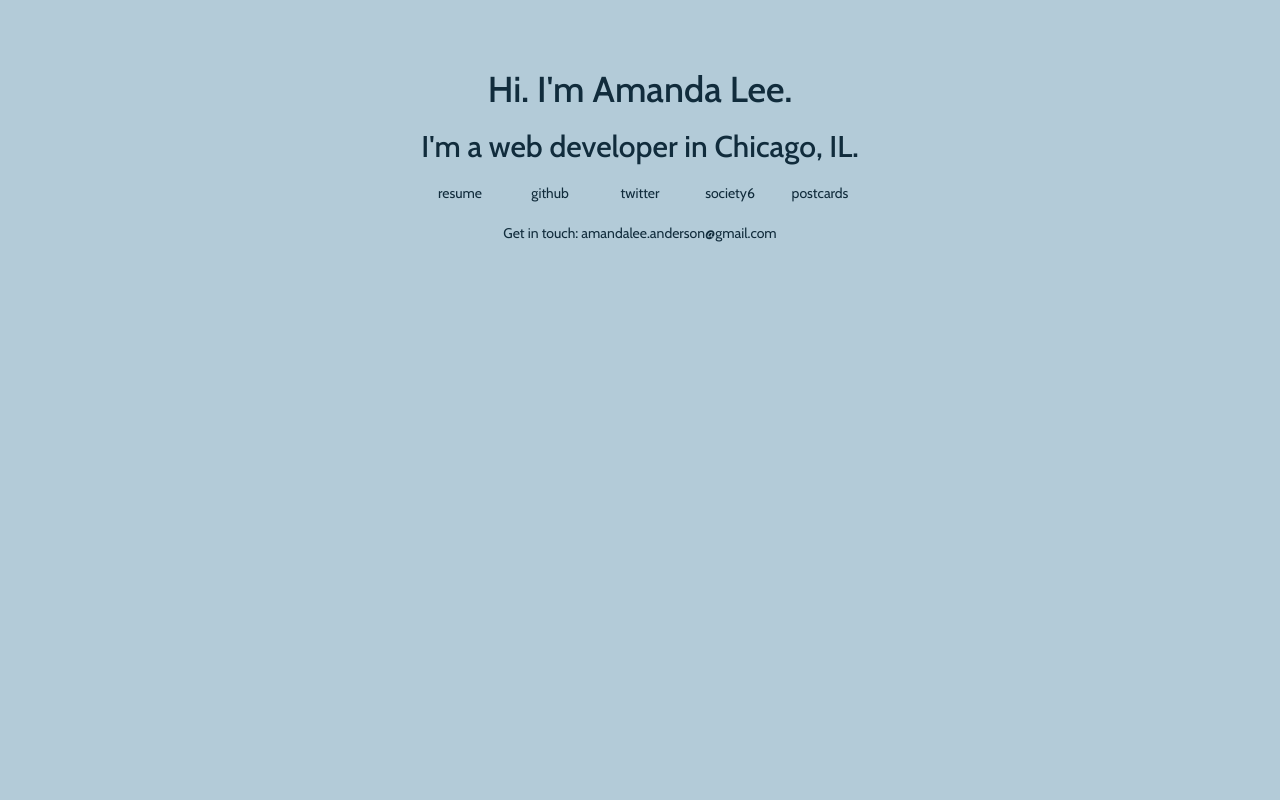
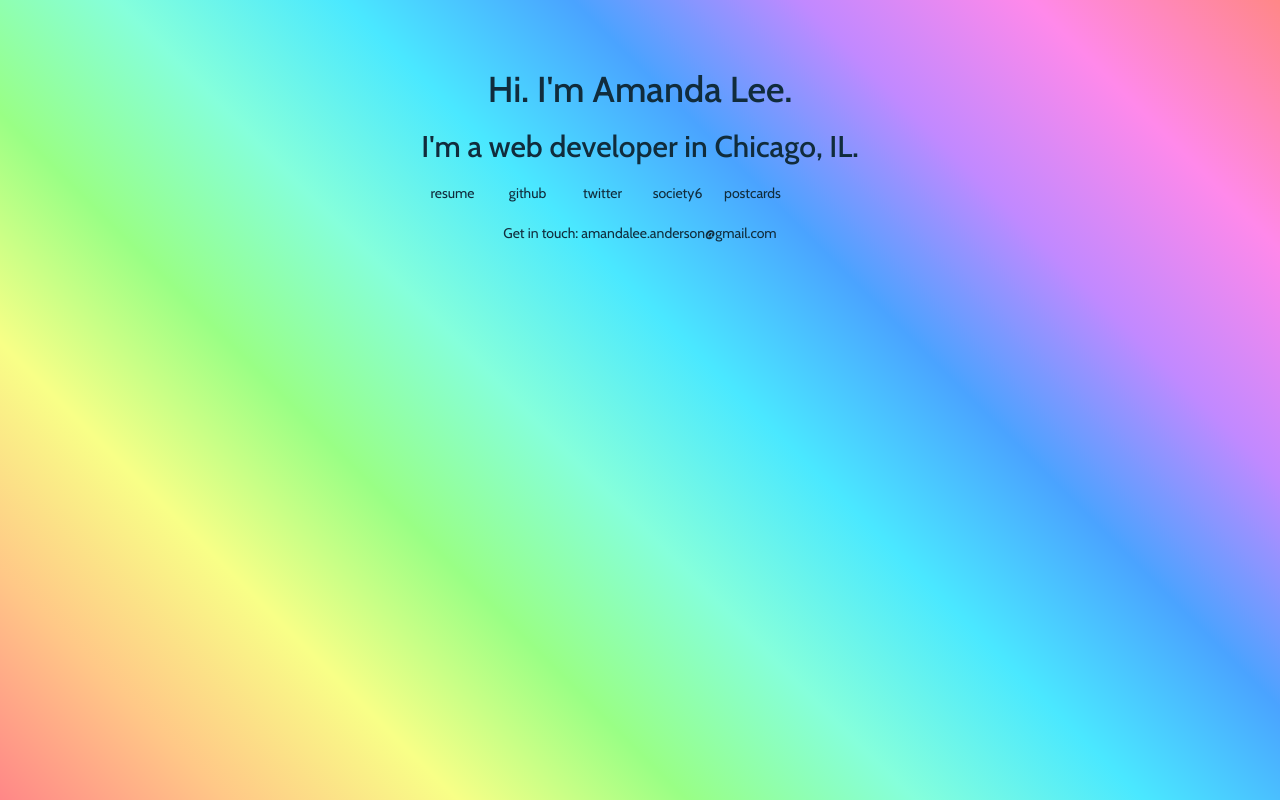
Before and after one commit to amandaleee/personal-site, a plain HTML site: page index.html in a window 1280 px wide. Drawn offline with nearby package versions, Linux system fonts and the light colour scheme.

Commit message:
fuckin' gradient

```diff
--- /dev/null
+++ b/animation.scss
@@ -0,0 +1,43 @@
+body {
+	background: #ff8787;
+
+	background: -moz-linear-gradient(45deg,
+		rgba(255, 135, 135, 1) 0%,
+		rgba(255, 200, 135, 1) 11%,
+		rgba(248, 255, 135, 1) 22%,
+		rgba(153, 255, 133, 1) 33%,
+		rgba(133, 255, 219, 1) 44%,
+		rgba(74, 232, 255, 1) 55%,
+		rgba(74, 163, 255, 1) 66%,
+		rgba(193, 137, 235, 1) 77%,
+		rgba(255, 137, 235, 1) 88%,
+		rgba(255, 135, 135, 1) 100%);
+
+	background: -webkit-linear-gradient(45deg,
+		rgba(255, 135, 135, 1) 0%,
+		rgba(255, 200, 135, 1) 11%,
+		rgba(248, 255, 135, 1) 22%,
+		rgba(153, 255, 133, 1) 33%,
+		rgba(133, 255, 219, 1) 44%,
+		rgba(74, 232, 255, 1) 55%,
+		rgba(74, 163, 255, 1) 66%,
+		rgba(193, 137, 235, 1) 77%,
+		rgba(255, 137, 235, 1) 88%,
+		rgba(255, 135, 135, 1) 100%);
+
+	background: linear-gradient(45deg,
+		rgba(255, 135, 135, 1) 0%,
+		rgba(255, 200, 135, 1) 11%,
+		rgba(248, 255, 135, 1) 22%,
+		rgba(153, 255, 133, 1) 33%,
+		rgba(133, 255, 219, 1) 44%,
+		rgba(74, 232, 255, 1) 55%,
+		rgba(74, 163, 255, 1) 66%,
+		rgba(193, 137, 235, 1) 77%,
+		rgba(255, 137, 235, 1) 88%,
+		rgba(255, 135, 135, 1) 100%);
+
+}
+
+
+//
--- a/style.scss
+++ b/style.scss
@@ -3,6 +3,17 @@
 $background: #b3cbd8;
 $text: #112c3c;
 $text-lighter: #255673;
+
+//gradient background
+
+@import 'animation';
+body {
+	background: #ff8787;
+	background: -moz-linear-gradient(45deg, #ff8787 0%, #ffc887 11%, #f8ff87 22%, #99ff85 33%, #85ffdb 44%, #4ae8ff 55%, #4aa3ff 66%, #c189ff 77%, #ff89ea 88%, #ff8787 100%);
+	background: -webkit-linear-gradient(45deg, #ff8787 0%,#ffc887 11%,#f8ff87 22%,#99ff85 33%,#85ffdb 44%,#4ae8ff 55%,#4aa3ff 66%,#c189ff 77%,#ff89ea 88%,#ff8787 100%);
+	background: linear-gradient(45deg, #ff8787 0%,#ffc887 11%,#f8ff87 22%,#99ff85 33%,#85ffdb 44%,#4ae8ff 55%,#4aa3ff 66%,#c189ff 77%,#ff89ea 88%,#ff8787 100%);
+}
+
 
 //mixins
 $li_width: percentage(1/6);
@@ -10,7 +21,7 @@ $li_width: percentage(1/6);
 //styles
 
 body {
-	background-color: $background;
+	// background-color: $background;
 	color: $text;
 	font-family: 'Cabin', sans-serif;
 	.pagecontent {
```
Also changed, not shown: style.css, 2 other files.
